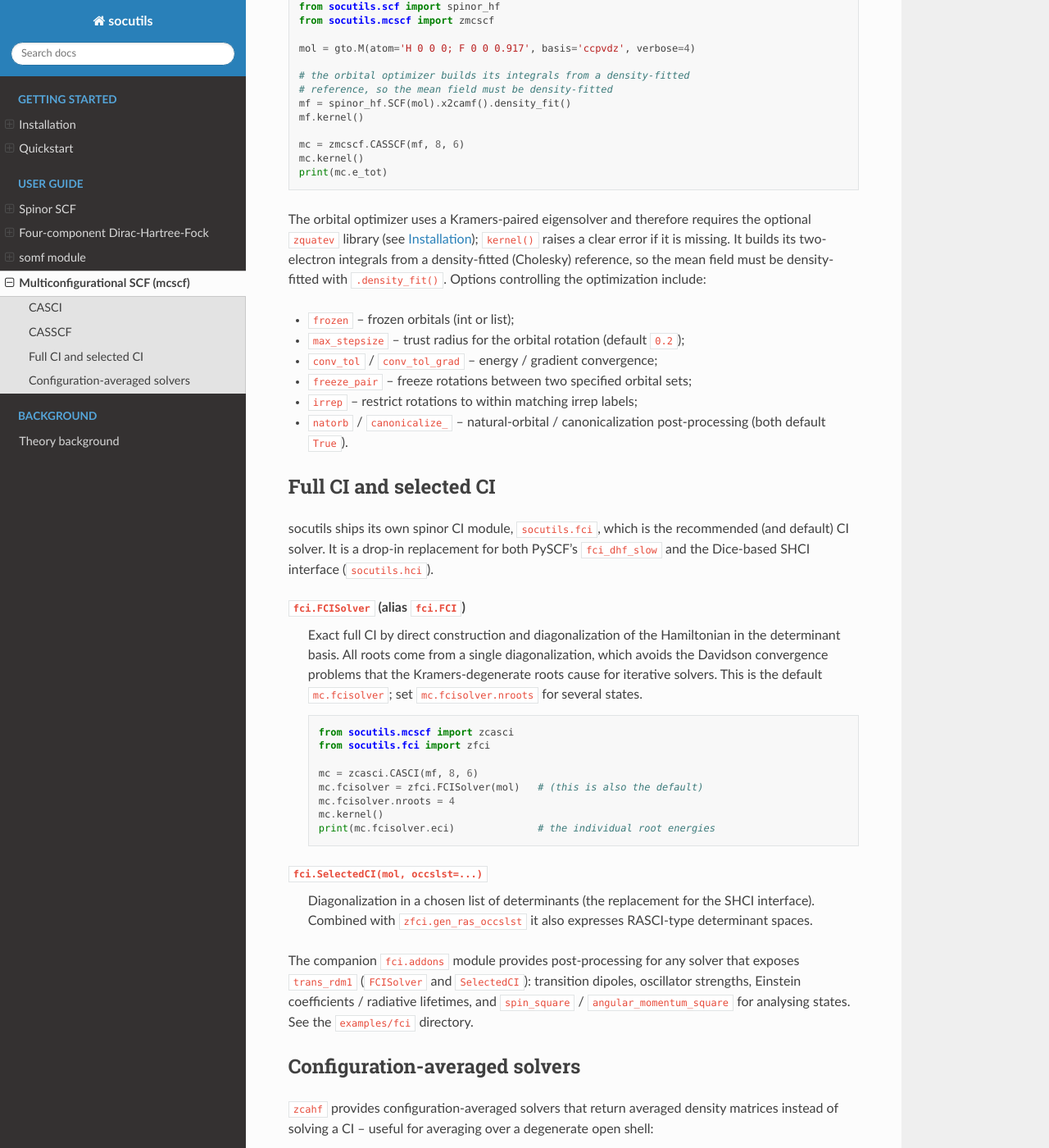
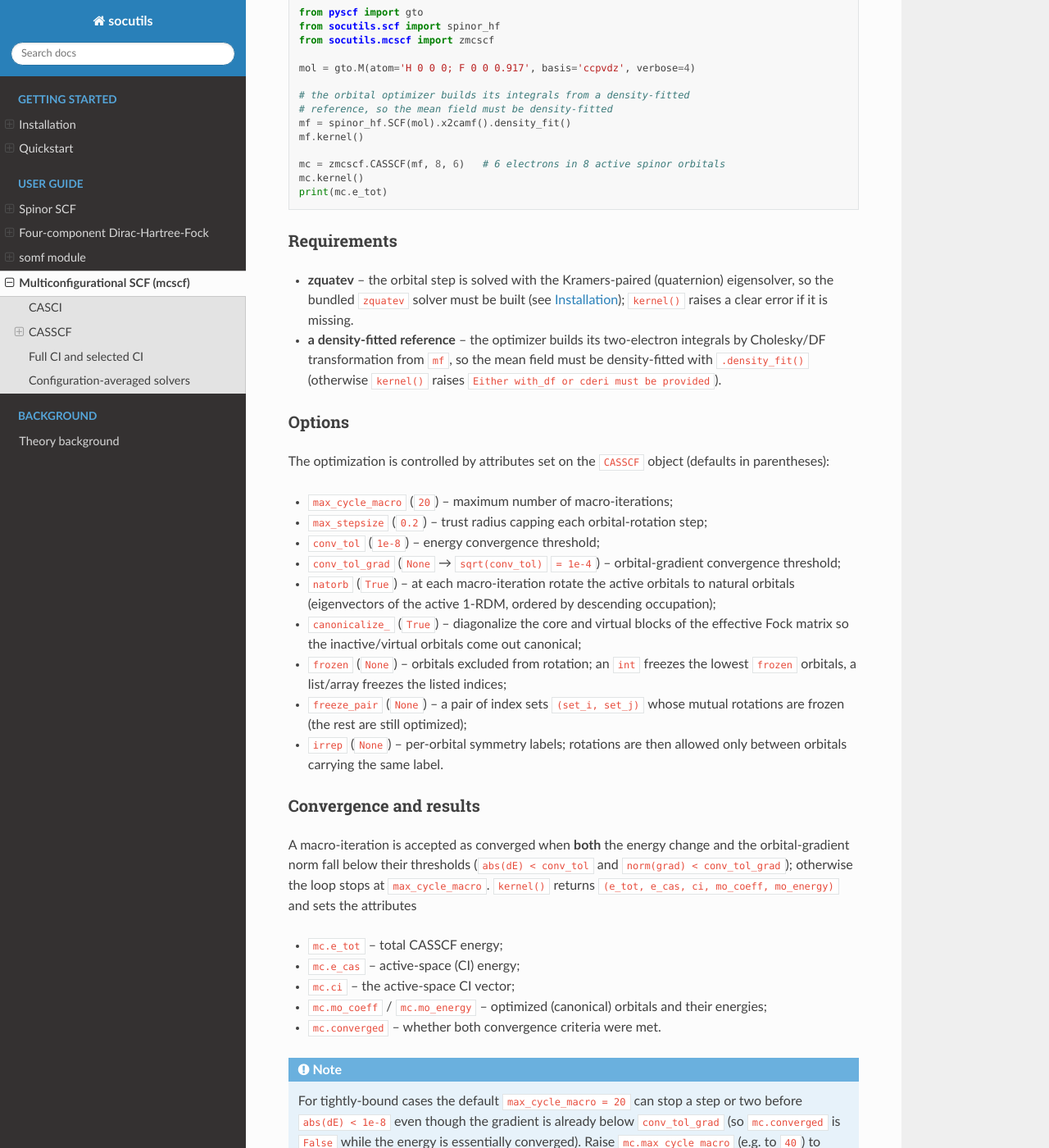
Before and after one commit to xubwa/socutils, a Sphinx documentation site: the page built from docs/source/user/mcscf.rst, in a window 1280 px wide and 1400 px high, scrolled down 1095 px. Shown: the whole window at 82% size. Built offline with Sphinx 7.4.7 and the Read the Docs theme 3.1.0, drawn with Linux system fonts in a browser that asks for light colours; some of the changed text lies outside the part shown.

Commit message:
docs: expand the zmcscf/CASSCF reference
Document the super-CI CASSCF interface in full: requirements (zquatev +
density-fitted reference), all optimizer options with defaults
(max_cycle_macro, max_stepsize, conv_tol, conv_tol_grad, natorb,
canonicalize_, frozen, freeze_pair, irrep), the convergence criteria
(abs(dE)<conv_tol and norm(grad)<conv_tol_grad), the kernel() return values
and result attributes, and a note about raising max_cycle_macro for full
convergence. Docs only; no mcscf code touched.

```diff
--- a/docs/source/user/mcscf.rst
+++ b/docs/source/user/mcscf.rst
@@ -45,8 +45,10 @@ CASSCF
 ------
 
 ``zmcscf.CASSCF(mf, ncas, nelecas, ncore=None, frozen=None)`` additionally
-optimizes the orbitals.  ``kernel()`` drives the super-CI orbital optimizer
-directly, alternating CI and orbital steps until convergence:
+optimizes the orbitals.  ``kernel()`` drives a **super-CI** orbital optimizer:
+each macro-iteration solves the active-space CI problem, builds the orbital
+gradient and an approximate Hessian, and takes a Kramers-paired orbital
+rotation step, repeating until the energy and orbital gradient are converged.
 
 .. code-block:: python
 
@@ -61,23 +63,67 @@ directly, alternating CI and orbital steps until convergence:
    mf = spinor_hf.SCF(mol).x2camf().density_fit()
    mf.kernel()
 
-   mc = zmcscf.CASSCF(mf, 8, 6)
+   mc = zmcscf.CASSCF(mf, 8, 6)   # 6 electrons in 8 active spinor orbitals
    mc.kernel()
    print(mc.e_tot)
 
-The orbital optimizer uses a Kramers-paired eigensolver and therefore requires
-the optional ``zquatev`` library (see :doc:`../install`); ``kernel()`` raises a
-clear error if it is missing.  It builds its two-electron integrals from a
-density-fitted (Cholesky) reference, so the mean field must be density-fitted
-with ``.density_fit()``.  Options controlling the optimization include:
+Requirements
+~~~~~~~~~~~~
 
-* ``frozen`` -- frozen orbitals (int or list);
-* ``max_stepsize`` -- trust radius for the orbital rotation (default ``0.2``);
-* ``conv_tol`` / ``conv_tol_grad`` -- energy / gradient convergence;
-* ``freeze_pair`` -- freeze rotations between two specified orbital sets;
-* ``irrep`` -- restrict rotations to within matching irrep labels;
-* ``natorb`` / ``canonicalize_`` -- natural-orbital / canonicalization
-  post-processing (both default ``True``).
+* **zquatev** -- the orbital step is solved with the Kramers-paired
+  (quaternion) eigensolver, so the bundled ``zquatev`` solver must be built
+  (see :doc:`../install`); ``kernel()`` raises a clear error if it is missing.
+* **a density-fitted reference** -- the optimizer builds its two-electron
+  integrals by Cholesky/DF transformation from ``mf``, so the mean field must
+  be density-fitted with ``.density_fit()`` (otherwise ``kernel()`` raises
+  ``Either with_df or cderi must be provided``).
+
+Options
+~~~~~~~
+
+The optimization is controlled by attributes set on the ``CASSCF`` object
+(defaults in parentheses):
+
+* ``max_cycle_macro`` (``20``) -- maximum number of macro-iterations;
+* ``max_stepsize`` (``0.2``) -- trust radius capping each orbital-rotation step;
+* ``conv_tol`` (``1e-8``) -- energy convergence threshold;
+* ``conv_tol_grad`` (``None`` → ``sqrt(conv_tol)`` ``= 1e-4``) -- orbital-gradient
+  convergence threshold;
+* ``natorb`` (``True``) -- at each macro-iteration rotate the active orbitals to
+  natural orbitals (eigenvectors of the active 1-RDM, ordered by descending
+  occupation);
+* ``canonicalize_`` (``True``) -- diagonalize the core and virtual blocks of the
+  effective Fock matrix so the inactive/virtual orbitals come out canonical;
+* ``frozen`` (``None``) -- orbitals excluded from rotation; an ``int`` freezes the
+  lowest ``frozen`` orbitals, a list/array freezes the listed indices;
+* ``freeze_pair`` (``None``) -- a pair of index sets ``(set_i, set_j)`` whose
+  mutual rotations are frozen (the rest are still optimized);
+* ``irrep`` (``None``) -- per-orbital symmetry labels; rotations are then allowed
+  only between orbitals carrying the same label.
+
+Convergence and results
+~~~~~~~~~~~~~~~~~~~~~~~~~~
+
+A macro-iteration is accepted as converged when **both** the energy change and
+the orbital-gradient norm fall below their thresholds
+(``abs(dE) < conv_tol`` and ``norm(grad) < conv_tol_grad``); otherwise the loop
+stops at ``max_cycle_macro``.  ``kernel()`` returns
+``(e_tot, e_cas, ci, mo_coeff, mo_energy)`` and sets the attributes
+
+* ``mc.e_tot`` -- total CASSCF energy;
+* ``mc.e_cas`` -- active-space (CI) energy;
+* ``mc.ci`` -- the active-space CI vector;
+* ``mc.mo_coeff`` / ``mc.mo_energy`` -- optimized (canonical) orbitals and their
+  energies;
+* ``mc.converged`` -- whether both convergence criteria were met.
+
+.. note::
+
+   For tightly-bound cases the default ``max_cycle_macro = 20`` can stop a step
+   or two before ``abs(dE) < 1e-8`` even though the gradient is already below
+   ``conv_tol_grad`` (so ``mc.converged`` is ``False`` while the energy is
+   essentially converged).  Raise ``mc.max_cycle_macro`` (e.g. to ``40``) to
+   reach full convergence.
 
 Full CI and selected CI
 -----------------------
```
